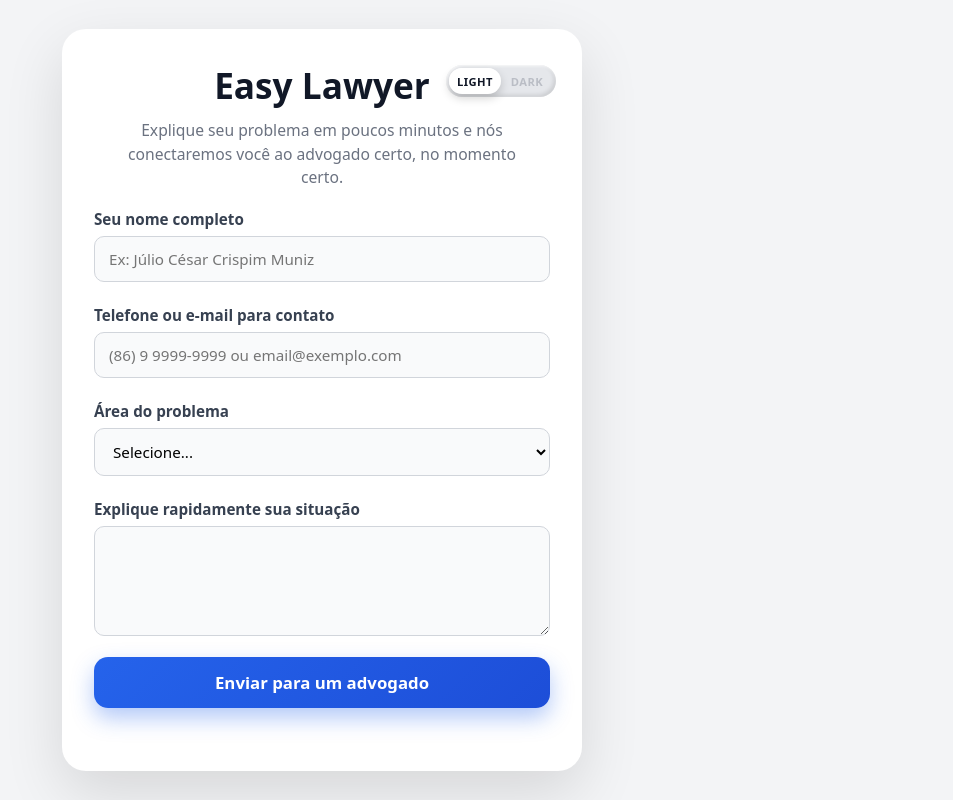
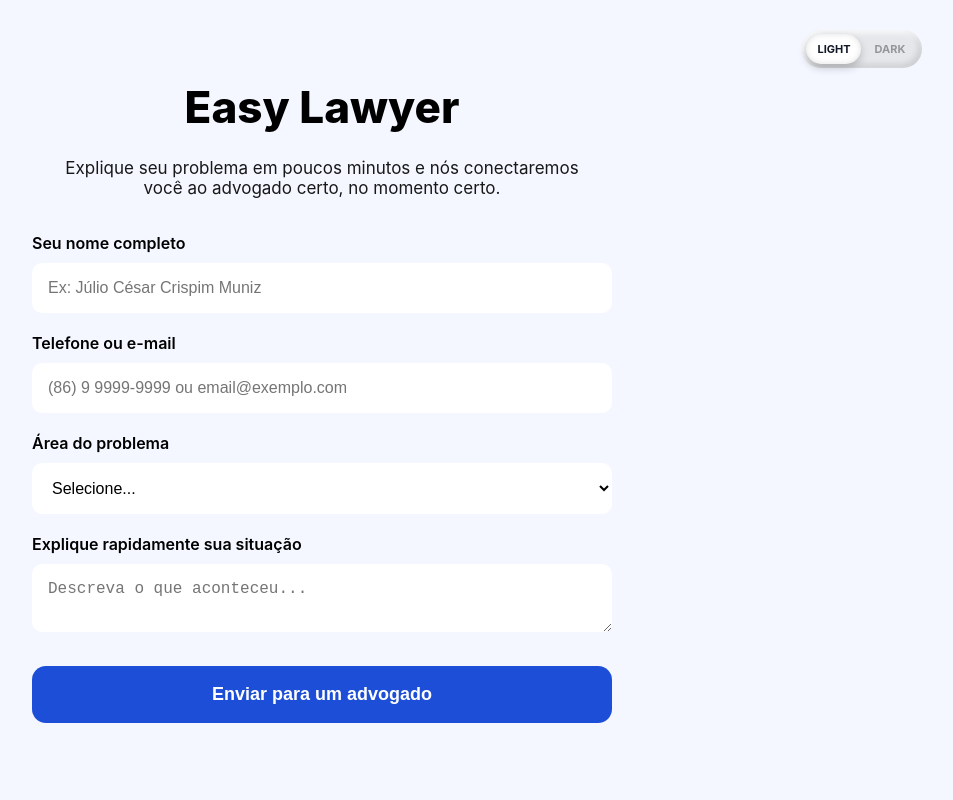
Before and after one commit to Olhaodesigner/jus-flow, a website: page public/index.html in a window 1280 px wide. Shown: the whole page, without its empty margins (318-1271 px from the left). Drawn offline with Linux system fonts and the light colour scheme.

Commit message:
Update index.html

```diff
--- a/public/index.html
+++ b/public/index.html
@@ -1,221 +1,167 @@
 <!DOCTYPE html>
 <html lang="pt-BR">
 <head>
-  <meta charset="UTF-8" />
+<meta charset="UTF-8">
+<meta name="viewport" content="width=device-width, initial-scale=1.0">
 <title>Easy Lawyer</title>
-  <meta name="viewport" content="width=device-width, initial-scale=1" />
 
 <style>
-    * {
-      box-sizing: border-box;
-      font-family: system-ui, -apple-system, BlinkMacSystemFont, "Segoe UI";
+/* RESET */
+*{margin:0;padding:0;box-sizing:border-box;}
+body{
+  font-family: "Inter", sans-serif;
+  display:flex;
+  justify-content:center;
+  background:#f4f7ff;
+  transition:.3s ease;
+}
+body.dark{
+  background:#0d1220;
+  color:#e5e7eb;
 }
 
-    body {
-      margin: 0;
-      padding: 0;
-      min-height: 100vh;
-      display: flex;
-      justify-content: center;
-      align-items: center;
-      background: #f3f4f6;
-      transition: background .25s ease, color .25s ease;
+/* CONTAINER */
+.container{
+  width:100%;
+  max-width:620px;
+  padding:40px 20px;
+  text-align:center;
+  margin-top:40px;
 }
 
-    .card {
-      width: 100%;
-      max-width: 520px;
-      background: #fff;
-      padding: 32px 32px 30px;
-      border-radius: 24px;
-      box-shadow: 0 22px 60px rgba(0,0,0,0.12);
-      position: relative;
+/* TÍTULO */
+.title{
+  font-size:44px;
+  font-weight:800;
+  margin-bottom:24px;
 }
 
-    /* ---------- HEADER ---------- */
-
-    .header {
-      position: relative;
-      width: 100%;
-      text-align: center;
-      margin-bottom: 10px;
+/* SUBTÍTULO */
+.subtitle{
+  font-size:17px;
+  max-width:520px;
+  margin:0 auto 35px auto;
+  opacity:.9;
 }
 
-    .logo {
-      font-size: 2.2rem;
-      font-weight: 800;
-      color: #111827;
-      margin-bottom: 4px;
+/* TOGGLE */
+.toggle-wrapper{
+  position:absolute;
+  right:40px;
+  top:30px;
+}
+.toggle-container{
+  width:120px;
+  height:38px;
+  background:#e5e7eb;
+  border-radius:40px;
+  padding:4px;
+  display:flex;
+  justify-content:space-between;
+  align-items:center;
+  cursor:pointer;
+  position:relative;
+  box-shadow:
+    inset 3px 3px 6px rgba(255,255,255,.85),
+    inset -3px -3px 6px rgba(0,0,0,.12);
+}
+body.dark .toggle-container{background:#1b2233;}
+
+.toggle-label{
+  flex:1;
+  text-align:center;
+  font-size:11px;
+  font-weight:700;
+  opacity:.35;
+  pointer-events:none;
+  z-index:2;
+}
+.toggle-label.active{
+  opacity:1 !important;
+  color:#111827;
+}
+body.dark .toggle-label.active{
+  color:#ffffff !important;
 }
 
-    .subtitle {
-      font-size: 0.98rem;
-      color: #6b7280;
-      text-align: center;
-      margin: 0 12px 18px;
-      line-height: 1.5;
+.toggle-thumb{
+  position:absolute;
+  top:4px;
+  left:4px;
+  width:55px;
+  height:30px;
+  background:white;
+  border-radius:40px;
+  transition:.25s ease;
+  box-shadow:
+    0 4px 8px rgba(0,0,0,.2),
+    inset 0 0 6px rgba(0,0,0,.12);
+}
+body.dark .toggle-thumb{
+  background:#1e293b;
+  box-shadow:
+    inset 0 0 4px rgba(255,255,255,.35),
+    0 6px 14px rgba(0,0,0,.32);
+  border:1px solid rgba(255,255,255,.18);
 }
 
-    /* ---------- TOGGLE (AJUSTADO) ---------- */
+/* FORM */
+form{text-align:left;margin-top:10px;}
 
-    .toggle-wrapper {
-      position: absolute;
-      right: -6px;   /* mais afastado lateralmente */
-      top: 4px;      /* alinhado com o topo do título */
+label{font-size:16px;font-weight:600;}
+
+input,select,textarea{
+  width:100%;
+  margin:10px 0 20px 0;
+  padding:16px;
+  border:none;
+  border-radius:10px;
+  background:white;
+  font-size:16px;
+}
+body.dark input,
+body.dark select,
+body.dark textarea{
+  background:#111827;
+  color:white;
+  border:1px solid #374151;
 }
 
-    .toggle-container {
-      width: 110px;          /* menor */
-      height: 32px;
-      background: #e5e7eb;
-      border-radius: 999px;
-      padding: 3px;
-      display: flex;
-      justify-content: space-between;
-      align-items: center;
-      position: relative;
-      cursor: pointer;
-      box-shadow:
-        inset 1px 1px 3px rgba(255,255,255,0.9),
-        inset -2px -2px 4px rgba(0,0,0,0.12);
+button{
+  width:100%;
+  padding:18px;
+  margin-top:10px;
+  border:none;
+  border-radius:14px;
+  background:#1d4ed8;
+  color:white;
+  font-size:18px;
+  font-weight:700;
+  cursor:pointer;
 }
+button:hover{background:#1e40af;}
 
-    .toggle-label {
-      flex: 1;
-      text-align: center;
-      font-size: 0.7rem;
-      font-weight: 700;
-      letter-spacing: .04em;
-      transition: opacity .25s ease, color .25s ease;
-      color: #6b7280;
-      opacity: .35;             /* inativa */
-      pointer-events: none;
-      z-index: 2;
+.mensagem-sucesso{
+  text-align:center;
+  margin-top:15px;
+  font-weight:700;
+  color:#22c55e;
 }
+</style>
 
-    .toggle-label.active {
-      opacity: 1;
-      color: #111827;
-    }
-
-    .toggle-thumb {
-      position: absolute;
-      top: 3px;
-      left: 3px;
-      width: 52px;
-      height: 26px;
-      border-radius: 999px;
-      transition: left .23s ease, background .23s ease, box-shadow .23s ease;
-      background: #ffffff;
-      box-shadow:
-        0 4px 10px rgba(0,0,0,0.18),
-        inset 2px 2px 4px rgba(255,255,255,0.95);
-      z-index: 1;
-    }
-
-    /* ---------- DARK MODE ---------- */
-
-    body.dark {
-      background: #020617;
-      color: #e2e8f0;
-    }
-
-    body.dark .card {
-      background: #020617;
-      box-shadow: 0 22px 60px rgba(0,0,0,0.75);
-    }
-
-    body.dark .logo {
-      color: #f9fafb;
-    }
-
-    body.dark .subtitle {
-      color: #9ca3af;
-    }
-
-    body.dark label {
-      color: #e2e8f0;
-    }
-
-    body.dark .toggle-container {
-      background: #111827;
-      box-shadow:
-        inset 0 0 4px rgba(255,255,255,0.08),
-        inset -2px -2px 4px rgba(0,0,0,0.7);
-    }
-
-    /* Glow discreto no thumb, só ao redor do botão */
-    body.dark .toggle-thumb {
-      background: #020617;
-      box-shadow:
-        inset 0 0 4px rgba(255,255,255,0.25),
-        0 4px 10px rgba(0,0,0,0.65);
-    }
-
-    /* ---------- FORM ---------- */
-
-    label {
-      font-weight: 600;
-      font-size: 0.95rem;
-      color: #374151;
-    }
-
-    input, select, textarea {
-      width: 100%;
-      padding: 12px 14px;
-      border-radius: 10px;
-      border: 1px solid #d1d5db;
-      background: #f9fafb;
-      margin-top: 6px;
-      font-size: 0.95rem;
-    }
-
-    textarea {
-      min-height: 110px;
-      resize: vertical;
-    }
-
-    .btn {
-      width: 100%;
-      margin-top: 16px;
-      padding: 14px;
-      font-size: 1.05rem;
-      font-weight: 700;
-      border-radius: 14px;
-      border: none;
-      cursor: pointer;
-      color: white;
-      background: linear-gradient(135deg, #2563eb, #1d4ed8);
-      box-shadow: 0 10px 22px rgba(37,99,235,0.35);
-    }
-
-    .status {
-      margin-top: 12px;
-      font-size: 0.9rem;
-      min-height: 1.3rem;
-    }
-
-    .success { color: #15803d; }
-    .error { color: #b91c1c; }
-
-    body.dark .success { color: #4ade80; }
-    body.dark .error { color: #fecaca; }
-  </style>
 </head>
 
-<body>
+<body class="light">
 
-  <div class="card">
+<div class="container">
 
-    <div class="header">
-      <div class="logo">Easy Lawyer</div>
+    <h1 class="title">Easy Lawyer</h1>
 
     <div class="toggle-wrapper">
-        <div id="themeToggle" class="toggle-container">
-          <div id="labelLight" class="toggle-label active">LIGHT</div>
-          <div id="labelDark" class="toggle-label">DARK</div>
-          <div id="thumb" class="toggle-thumb"></div>
-        </div>
+        <div class="toggle-container" id="themeToggle">
+            <span class="toggle-label active" id="labelLight">LIGHT</span>
+            <span class="toggle-label" id="labelDark">DARK</span>
+            <div class="toggle-thumb" id="toggleThumb"></div>
         </div>
     </div>
 
@@ -223,99 +169,92 @@
         Explique seu problema em poucos minutos e nós conectaremos você ao advogado certo, no momento certo.
     </p>
 
-    <form id="form">
+    <form id="leadForm">
         <label>Seu nome completo</label>
-      <input name="name" required placeholder="Ex: Júlio César Crispim Muniz">
+        <input type="text" name="nome" required placeholder="Ex: Júlio César Crispim Muniz">
 
-      <br><br>
-
-      <label>Telefone ou e-mail para contato</label>
-      <input name="contact" required placeholder="(86) 9 9999-9999 ou email@exemplo.com">
-
-      <br><br>
+        <label>Telefone ou e-mail</label>
+        <input type="text" name="contato" required placeholder="(86) 9 9999-9999 ou email@exemplo.com">
 
         <label>Área do problema</label>
         <select name="area" required>
             <option value="">Selecione...</option>
-        <option>Previdenciário</option>
-        <option>Trabalhista</option>
-        <option>Cível</option>
-        <option>Criminal</option>
-        <option>Consumidor</option>
+            <option value="Criminal">Criminal</option>
+            <option value="Previdenciário">Previdenciário</option>
+            <option value="Família">Família</option>
+            <option value="Trabalhista">Trabalhista</option>
+            <option value="Civil">Civil</option>
         </select>
 
-      <br><br>
+        <label>Explique rapidamente sua situação</label>
+        <textarea name="descricao" required placeholder="Descreva o que aconteceu..."></textarea>
 
-      <label>Explique rapidamente sua situação</label>
-      <textarea name="summary" required></textarea>
+        <button type="submit">Enviar para um advogado</button>
 
-      <button class="btn">Enviar para um advogado</button>
+        <p id="mensagem" class="mensagem-sucesso"></p>
+    </form>
 
-      <div id="status" class="status"></div>
-    </form>
 </div>
 
 <script>
-    /* ========= TOGGLE ========= */
+// THEME SYSTEM
+const toggle=document.getElementById("themeToggle");
+const thumb=document.getElementById("toggleThumb");
+const labelLight=document.getElementById("labelLight");
+const labelDark=document.getElementById("labelDark");
 
-    const toggle = document.getElementById("themeToggle");
-    const thumb = document.getElementById("thumb");
-    const labelLight = document.getElementById("labelLight");
-    const labelDark = document.getElementById("labelDark");
-
-    // Sempre inicia no modo LIGHT
-    let current = "light";
-    applyTheme(current);
-
-    function applyTheme(mode) {
-      if (mode === "dark") {
+function setTheme(mode){
+  if(mode==="light"){
+    document.body.classList.remove("dark");
+    thumb.style.left="4px";
+    labelLight.classList.add("active");
+    labelDark.classList.remove("active");
+  }else{
     document.body.classList.add("dark");
-        thumb.style.left = "55px";          // desliza para a direita
+    thumb.style.left="60px";
     labelLight.classList.remove("active");
     labelDark.classList.add("active");
-      } else {
-        document.body.classList.remove("dark");
-        thumb.style.left = "3px";           // volta para a esquerda
-        labelDark.classList.remove("active");
-        labelLight.classList.add("active");
   }
 }
 
-    toggle.onclick = () => {
-      current = current === "light" ? "dark" : "light";
-      applyTheme(current);
+toggle.addEventListener("click",()=>{
+  const isDark=document.body.classList.contains("dark");
+  setTheme(isDark?"light":"dark");
+});
+
+setTheme("light");
+
+// FORM SUBMIT
+document.getElementById("leadForm").addEventListener("submit",async(e)=>{
+  e.preventDefault();
+
+  const form=new FormData(e.target);
+  const data={
+    nome:form.get("nome"),
+    contato:form.get("contato"),
+    area:form.get("area"),
+    descricao:form.get("descricao")
   };
 
-    /* ========= FORM ========= */
+  const msg=document.getElementById("mensagem");
 
-    const form = document.getElementById("form");
-    const statusDiv = document.getElementById("status");
-
-    form.onsubmit = async (e) => {
-      e.preventDefault();
-
-      const data = Object.fromEntries(new FormData(form));
-
-      const r = await fetch("/api/leads", {
-        method: "POST",
-        headers: { "Content-Type": "application/json" },
-        body: JSON.stringify(data)
+  try{
+    const resp=await fetch("/api/send",{
+      method:"POST",
+      headers:{"Content-Type":"application/json"},
+      body:JSON.stringify(data)
     });
 
-      const res = await r.json();
+    const r=await resp.json();
 
-      if (!r.ok) {
-        statusDiv.textContent = "Erro: " + (res.error || "Tente novamente");
-        statusDiv.className = "status error";
-        return;
+    msg.textContent=r.ok
+      ?"Email enviado com sucesso! Um advogado vai entrar em contato em breve!"
+      :"Erro ao enviar. Tente novamente.";
+
+  }catch{
+    msg.textContent="Erro ao enviar.";
   }
-
-      statusDiv.textContent =
-        "E-mail enviado com sucesso! Um advogado especialista entrará em contato em breve. Obrigado por escolher a Easy Lawyer!";
-      statusDiv.className = "status success";
-
-      form.reset();
-    };
+});
 </script>
 
 </body>
```
Lines whose indentation alone changed are shown as unchanged.
